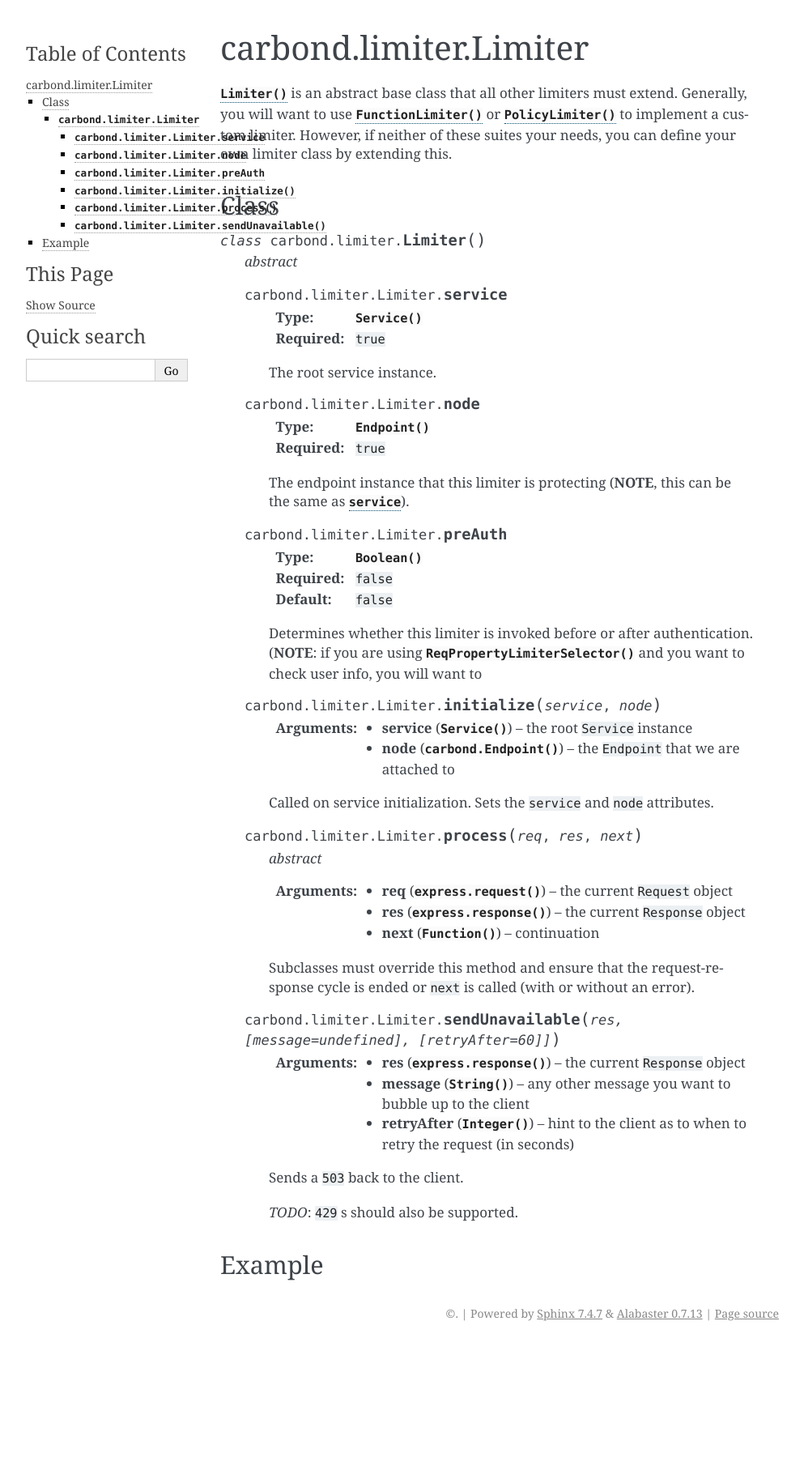
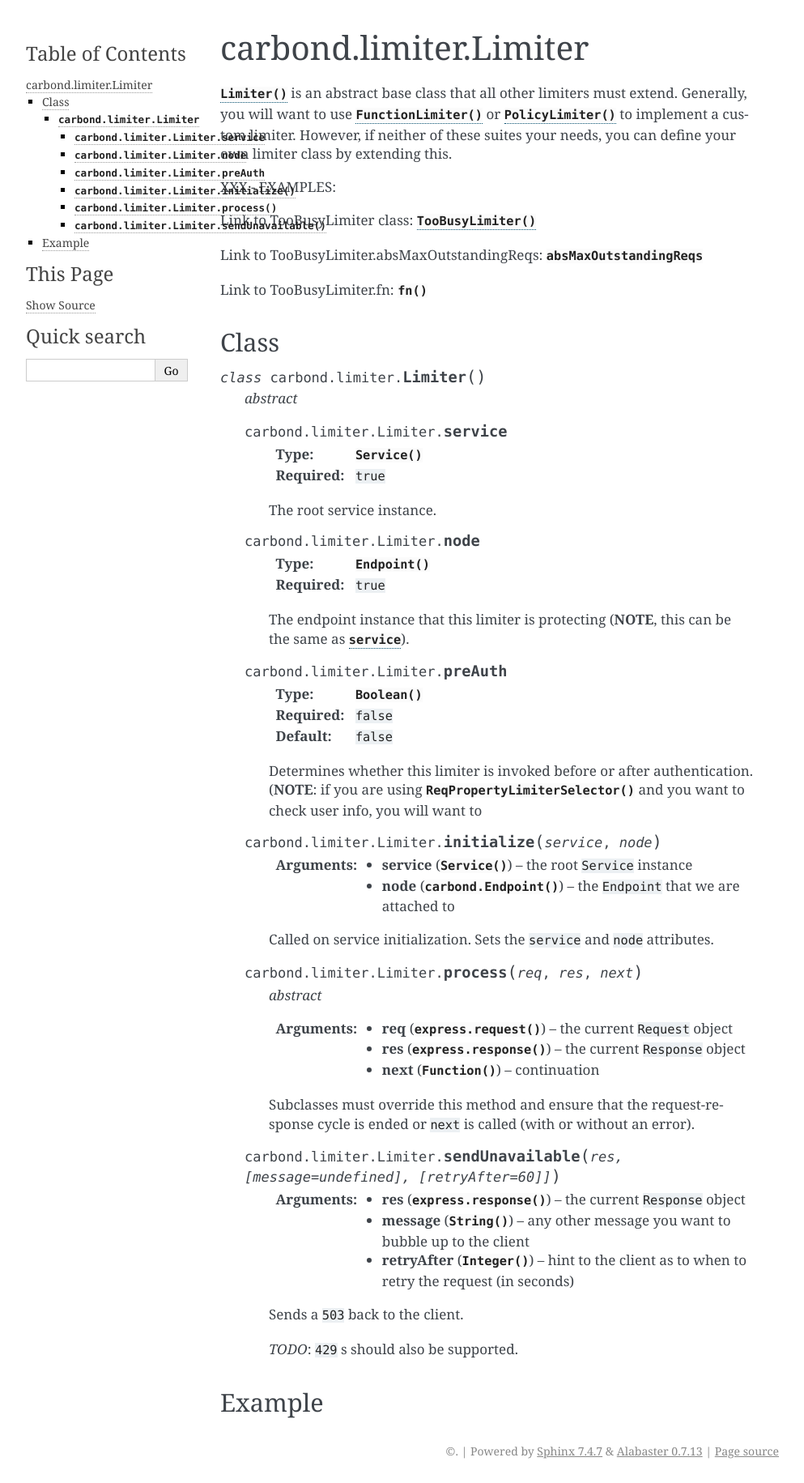
Before and after one commit to carbon-io/carbond, a Sphinx documentation site: the page built from docs/ref/carbond.limiter.Limiter.rst, in a window 1280 px wide. Shown: the whole page at 81% size, without its empty margins (148-1141 px from the left). Built offline with Sphinx 7.4.7, drawn with Linux system fonts in a browser that asks for light colours; the version number is read from the project's files by our own code; before the commit the page ends 1661 px from its top, so only the background shows below that.

Commit message:
create example linking to another class attribute and method

```diff
--- a/docs/ref/carbond.limiter.Limiter.rst
+++ b/docs/ref/carbond.limiter.Limiter.rst
@@ -8,6 +8,15 @@ limiters must extend. Generally, you will want to use
 :js:class:`~carbond.limiter.PolicyLimiter` to implement a custom limiter.
 However, if neither of these suites your needs, you can define your own limiter
 class by extending this.
+
+XXX - EXAMPLES:
+
+Link to TooBusyLimiter class: :js:class:`~carbond.limiter.TooBusyLimiter`
+
+Link to TooBusyLimiter.absMaxOutstandingReqs: :attr:`~carbond.limiter.TooBusyLimiter.absMaxOutstandingReqs`
+
+Link to TooBusyLimiter.fn: :func:`~carbond.limiter.TooBusyLimiter.fn`
+
 
 Class
 -----
```
Also changed, not shown: docs/ref/carbond.limiter.TooBusyLimiter.rst (+18 -2 lines).
